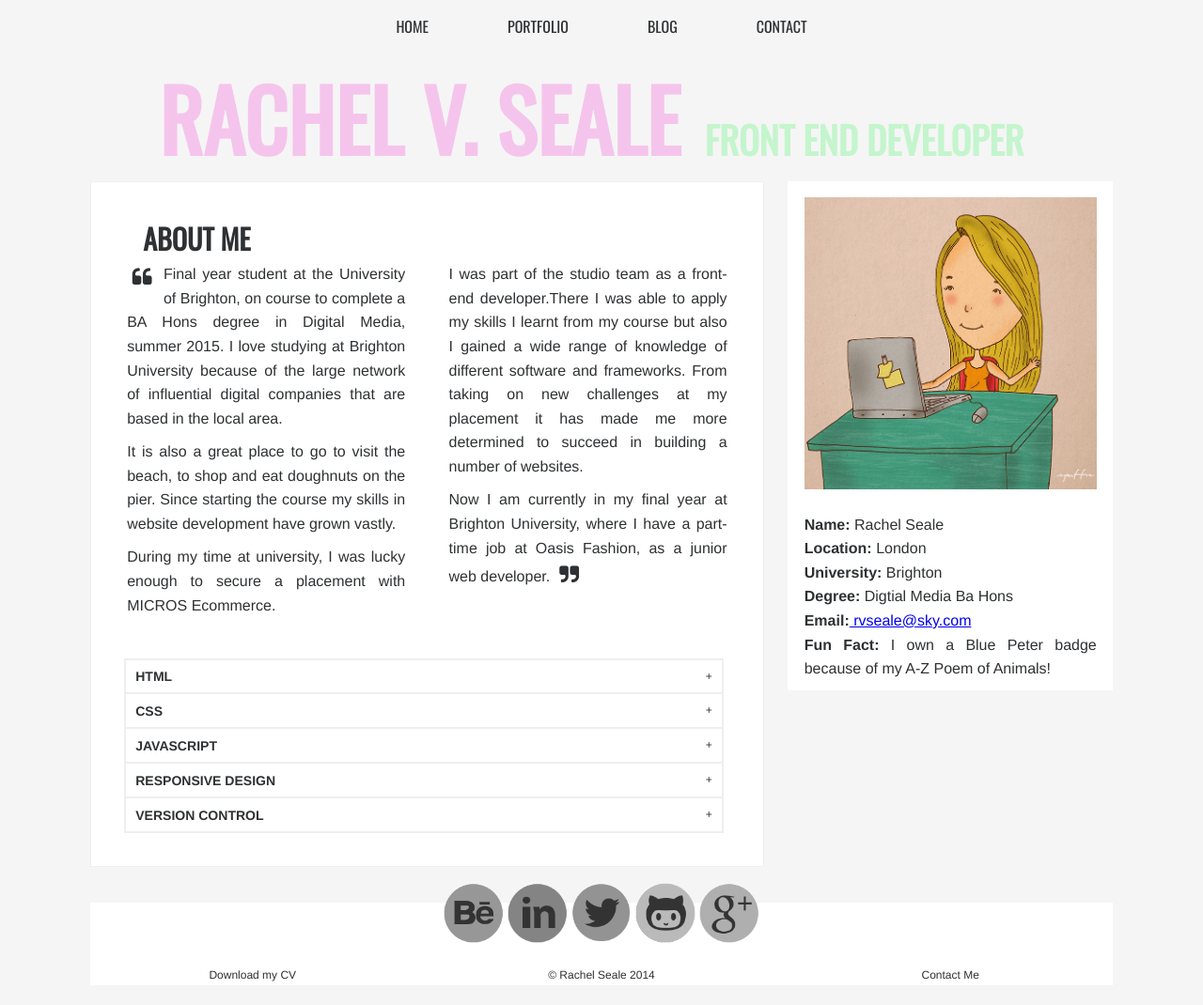
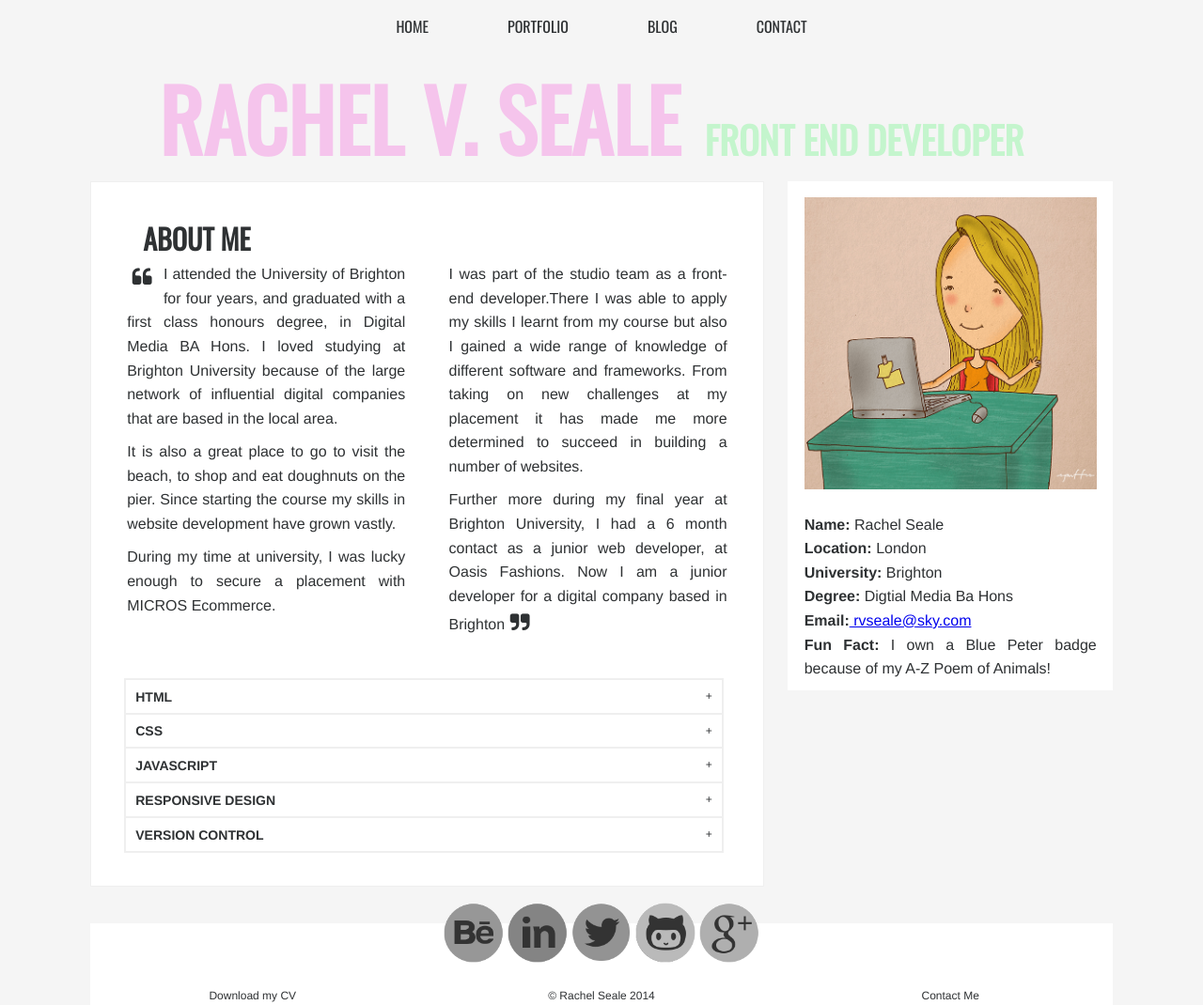
Before and after one commit to RachelSeale/rsealePortfolio, a Jekyll site: the page built from index.html, in a window 1280 px wide. Shown: the whole page at 94% size. Built offline with Jekyll 4.4.1, drawn with Linux system fonts in a browser that asks for light colours; nearby versions of some CDN libraries; Markdown is read by kramdown in place of the engine named in the settings; before the commit the page ends 1049 px from its top, so only the background shows below that.

Commit message:
updating personal info

```diff
--- a/index.html
+++ b/index.html
@@ -9,14 +9,14 @@ class: home
     		<div class="about-details">
 				<h1> About Me </h1>
 	    		<div class="first-half">
-	      			<p><i class="fa fa-quote-left fa-2x pull-left fa-border"></i>Final year student at the University of Brighton, on course to complete a BA Hons degree in Digital Media, summer 2015. I love studying at Brighton University because of the large network of influential digital companies that are based in the local area. </p>
+	      			<p><i class="fa fa-quote-left fa-2x pull-left fa-border"></i>I attended the University of Brighton for four years, and graduated with a first class honours degree, in Digital Media BA Hons. I loved studying at Brighton University because of the large network of influential digital companies that are based in the local area. </p>
 	      			<p>It is also a great place to go to visit the beach, to shop and eat doughnuts on the pier. Since starting the course my skills in website development have grown vastly.</p>
 					<p>During my time at university, I was lucky enough to secure a placement with MICROS Ecommerce.</p>
 	      			</p>
 	      		</div>
 	      		<div class="second-half">
 	      			<p>I was part of the studio team as a front-end developer.There I was able to apply my skills I learnt from my course but also I gained a wide range of knowledge of different software and frameworks. From taking on new challenges at my placement it has made me more determined to succeed in building a number of websites.</p>
-     				<p>Now I am currently in my final year at Brighton University, where I have a part-time job at Oasis Fashion, as a junior web developer. <i class="fa fa-quote-right fa-2x fa-border"></i></p>
+     				<p>Further more during my final year at Brighton University, I had a 6 month contact as a junior web developer, at Oasis Fashions. Now I am a junior developer for a digital company based in Brighton<i class="fa fa-quote-right fa-2x fa-border"></i></p>
 	      		</div>
 
 	      		<div class="skills-accordian">
@@ -52,7 +52,7 @@ class: home
 					       </div>
 					          <div class="skills-inner">
 					             <p>I am new to Javascript but I am learning more and more of it everyday. I use a lot of <a href="http://jquery.com/">jQuery</a> as my choice of library, but I am excited to carry on learning.</p>
-					             <span><div class="ratings"><i class="fa fa-star"></i><i class="fa fa-star"></i><i class="fa fa-star"></i><i class="fa fa-star-half-o"></i><i class="fa fa-star-o"></i></div></span>
+					             <span><div class="ratings"><i class="fa fa-star"></i><i class="fa fa-star"></i><i class="fa fa-star-half-o"></i><i class="fa fa-star-o"></i></div></span>
 					          </div>
 					        </li>
 					     <li>
```
